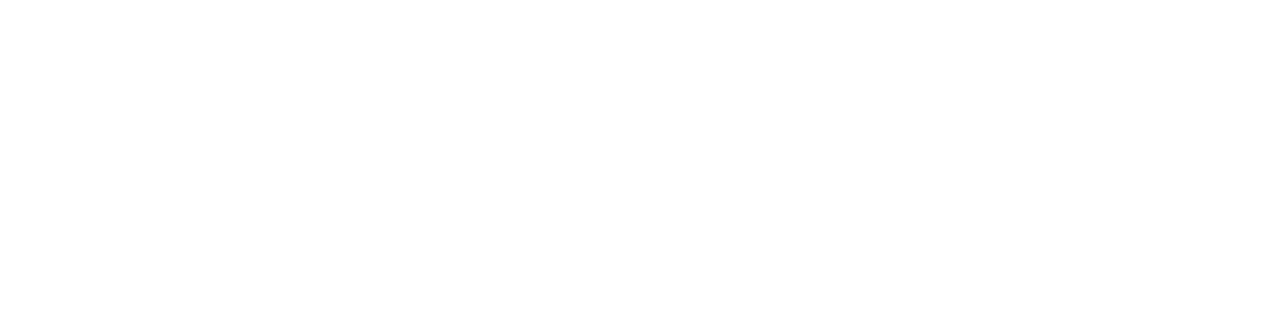
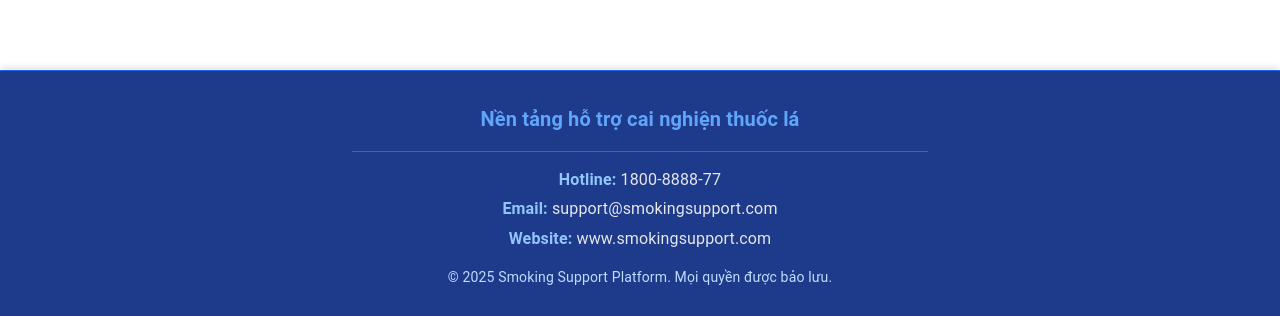
Before and after one commit to locphamxuan/SmokingSupportSystem, a React (Create React App) app in the folder client/: page /blog in a window 1280 px wide. Shown: the part 545-861 px from the top of the page. Before the commit the page ends 800 px from the top, so only its background shows below. Built offline with nearby package versions, Linux system fonts and the light colour scheme; no server answers.

Commit message:
thêm footer vào home,blog,rank,profile

```diff
--- a/client/src/pages/BlogPage.js
+++ b/client/src/pages/BlogPage.js
@@ -7,6 +7,7 @@
   CardContent,
   CardMedia,
   Grid,
+  Divider,
 } from "@mui/material";
 import axios from "axios";
 
@@ -27,6 +28,12 @@
   }, []);
 
   return (
+    <Box sx={{
+      display: 'flex',
+      flexDirection: 'column',
+      minHeight: '100vh'
+    }}>
+      <Box sx={{ flexGrow: 1 }}>
         <Container maxWidth="lg">
           <Box sx={{ my: 4 }}>
             <Typography variant="h3" component="h1" gutterBottom align="center">
@@ -63,6 +70,48 @@
             </Grid>
           </Box>
         </Container>
+      </Box>
+
+      {/* Full-width Footer with contact information */}
+      <Box
+        component="footer"
+        sx={{
+          py: 4,
+          backgroundColor: '#1e3a8a',
+          textAlign: 'center',
+          width: '100%',
+          left: 0,
+          right: 0,
+          borderTop: '1px solid #2563eb',
+          color: 'white',
+          boxShadow: '0 -4px 6px -1px rgba(0, 0, 0, 0.1)'
+        }}
+      >
+        <Container maxWidth="lg">
+          <Typography variant="h6" gutterBottom sx={{ fontWeight: 'bold', color: '#60a5fa' }}>
+            Nền tảng hỗ trợ cai nghiện thuốc lá
+          </Typography>
+
+          <Divider sx={{ my: 2, mx: 'auto', width: '50%', borderColor: 'rgba(255,255,255,0.2)' }} />
+
+          <Box sx={{ my: 2 }}>
+            <Typography variant="body1" gutterBottom sx={{ color: '#e5e7eb' }}>
+              <strong style={{ color: '#93c5fd' }}>Hotline:</strong> 1800-8888-77
+            </Typography>
+            <Typography variant="body1" gutterBottom sx={{ color: '#e5e7eb' }}>
+              <strong style={{ color: '#93c5fd' }}>Email:</strong> support@smokingsupport.com
+            </Typography>
+            <Typography variant="body1" gutterBottom sx={{ color: '#e5e7eb' }}>
+              <strong style={{ color: '#93c5fd' }}>Website:</strong> www.smokingsupport.com
+            </Typography>
+          </Box>
+
+          <Typography variant="body2" color="#bfdbfe" sx={{ mt: 2 }}>
+            © 2025 Smoking Support Platform. Mọi quyền được bảo lưu.
+          </Typography>
+        </Container>
+      </Box>
+    </Box>
   );
 };
 
--- a/client/src/pages/HomePage.js
+++ b/client/src/pages/HomePage.js
@@ -1,8 +1,9 @@
 import React from 'react';
-import { Container, Typography, Box, Paper } from '@mui/material';
+import { Container, Typography, Box, Paper, Divider, Grid } from '@mui/material';
 
 const HomePage = () => {
   return (
+    <>
       <Container maxWidth="lg">
         <Box sx={{ my: 4 }}>
           <Typography variant="h3" component="h1" gutterBottom align="center">
@@ -63,6 +64,48 @@
           </Paper>
         </Box>
       </Container>
+
+      {/* Full-width Footer with contact information */}
+      <Box
+        component="footer"
+        sx={{
+          mt: 6,
+          py: 4,
+          backgroundColor: '#1e3a8a',
+          textAlign: 'center',
+          width: '100%',
+          left: 0,
+          right: 0,
+          borderTop: '1px solid #2563eb',
+          color: 'white',
+          boxShadow: '0 -4px 6px -1px rgba(0, 0, 0, 0.1)'
+        }}
+      >
+        <Container maxWidth="lg">
+          <Typography variant="h6" gutterBottom sx={{ fontWeight: 'bold', color: '#60a5fa' }}>
+            Nền tảng hỗ trợ cai nghiện thuốc lá
+          </Typography>
+
+          <Divider sx={{ my: 2, mx: 'auto', width: '50%', borderColor: 'rgba(255,255,255,0.2)' }} />
+
+          <Box sx={{ my: 2 }}>
+            <Typography variant="body1" gutterBottom sx={{ color: '#e5e7eb' }}>
+              <strong style={{ color: '#93c5fd' }}>Hotline:</strong> 1800-8888-77
+            </Typography>
+            <Typography variant="body1" gutterBottom sx={{ color: '#e5e7eb' }}>
+              <strong style={{ color: '#93c5fd' }}>Email:</strong> support@smokingsupport.com
+            </Typography>
+            <Typography variant="body1" gutterBottom sx={{ color: '#e5e7eb' }}>
+              <strong style={{ color: '#93c5fd' }}>Website:</strong> www.smokingsupport.com
+            </Typography>
+          </Box>
+
+          <Typography variant="body2" color="#bfdbfe" sx={{ mt: 2 }}>
+            © 2025 Smoking Support Platform. Mọi quyền được bảo lưu.
+          </Typography>
+        </Container>
+      </Box>
+    </>
   );
 };
 
--- a/client/src/pages/LeaderboardPage.js
+++ b/client/src/pages/LeaderboardPage.js
@@ -1,5 +1,5 @@
 import React, { useState, useEffect } from 'react';
-import { Container, Typography, Box, Table, TableBody, TableCell, TableContainer, TableHead, TableRow, Paper } from '@mui/material';
+import { Container, Typography, Box, Table, TableBody, TableCell, TableContainer, TableHead, TableRow, Paper, Divider } from '@mui/material';
 import axios from 'axios';
 
 const LeaderboardPage = () => {
@@ -19,6 +19,12 @@
   }, []);
 
   return (
+    <Box sx={{
+      display: 'flex',
+      flexDirection: 'column',
+      minHeight: '100vh'
+    }}>
+      <Box sx={{ flexGrow: 1 }}>
         <Container maxWidth="lg">
           <Box sx={{ my: 4 }}>
             <Typography variant="h3" component="h1" gutterBottom align="center">
@@ -49,6 +55,48 @@
             </TableContainer>
           </Box>
         </Container>
+      </Box>
+
+      {/* Full-width Footer with contact information */}
+      <Box
+        component="footer"
+        sx={{
+          py: 4,
+          backgroundColor: '#1e3a8a',
+          textAlign: 'center',
+          width: '100%',
+          left: 0,
+          right: 0,
+          borderTop: '1px solid #2563eb',
+          color: 'white',
+          boxShadow: '0 -4px 6px -1px rgba(0, 0, 0, 0.1)'
+        }}
+      >
+        <Container maxWidth="lg">
+          <Typography variant="h6" gutterBottom sx={{ fontWeight: 'bold', color: '#60a5fa' }}>
+            Nền tảng hỗ trợ cai nghiện thuốc lá
+          </Typography>
+
+          <Divider sx={{ my: 2, mx: 'auto', width: '50%', borderColor: 'rgba(255,255,255,0.2)' }} />
+
+          <Box sx={{ my: 2 }}>
+            <Typography variant="body1" gutterBottom sx={{ color: '#e5e7eb' }}>
+              <strong style={{ color: '#93c5fd' }}>Hotline:</strong> 1800-8888-77
+            </Typography>
+            <Typography variant="body1" gutterBottom sx={{ color: '#e5e7eb' }}>
+              <strong style={{ color: '#93c5fd' }}>Email:</strong> support@smokingsupport.com
+            </Typography>
+            <Typography variant="body1" gutterBottom sx={{ color: '#e5e7eb' }}>
+              <strong style={{ color: '#93c5fd' }}>Website:</strong> www.smokingsupport.com
+            </Typography>
+          </Box>
+
+          <Typography variant="body2" color="#bfdbfe" sx={{ mt: 2 }}>
+            © 2025 Smoking Support Platform. Mọi quyền được bảo lưu.
+          </Typography>
+        </Container>
+      </Box>
+    </Box>
   );
 };
 
--- a/client/src/pages/ProfilePage.js
+++ b/client/src/pages/ProfilePage.js
@@ -22,7 +22,8 @@
   DialogActions,
   Alert,
   Snackbar,
-  IconButton
+  IconButton,
+  Divider
 } from '@mui/material';
 import ArrowBackIcon from '@mui/icons-material/ArrowBack';
 import { useNavigate } from 'react-router-dom';
@@ -155,6 +156,12 @@
   }
 
   return (
+    <Box sx={{
+      display: 'flex',
+      flexDirection: 'column',
+      minHeight: '100vh'
+    }}>
+      <Box sx={{ flexGrow: 1 }}>
         <Container maxWidth="lg">
           <Box sx={{ my: 4 }}>
             <Box sx={{ display: 'flex', alignItems: 'center', mb: 2 }}>
@@ -421,6 +428,48 @@
               </Paper>
             )}
           </Box>
+        </Container>
+      </Box>
+
+      {/* Full-width Footer with contact information */}
+      <Box
+        component="footer"
+        sx={{
+          py: 4,
+          backgroundColor: '#1e3a8a',
+          textAlign: 'center',
+          width: '100%',
+          left: 0,
+          right: 0,
+          borderTop: '1px solid #2563eb',
+          color: 'white',
+          boxShadow: '0 -4px 6px -1px rgba(0, 0, 0, 0.1)'
+        }}
+      >
+        <Container maxWidth="lg">
+          <Typography variant="h6" gutterBottom sx={{ fontWeight: 'bold', color: '#60a5fa' }}>
+            Nền tảng hỗ trợ cai nghiện thuốc lá
+          </Typography>
+
+          <Divider sx={{ my: 2, mx: 'auto', width: '50%', borderColor: 'rgba(255,255,255,0.2)' }} />
+
+          <Box sx={{ my: 2 }}>
+            <Typography variant="body1" gutterBottom sx={{ color: '#e5e7eb' }}>
+              <strong style={{ color: '#93c5fd' }}>Hotline:</strong> 1800-8888-77
+            </Typography>
+            <Typography variant="body1" gutterBottom sx={{ color: '#e5e7eb' }}>
+              <strong style={{ color: '#93c5fd' }}>Email:</strong> support@smokingsupport.com
+            </Typography>
+            <Typography variant="body1" gutterBottom sx={{ color: '#e5e7eb' }}>
+              <strong style={{ color: '#93c5fd' }}>Website:</strong> www.smokingsupport.com
+            </Typography>
+          </Box>
+
+          <Typography variant="body2" color="#bfdbfe" sx={{ mt: 2 }}>
+            © 2025 Smoking Support Platform. Mọi quyền được bảo lưu.
+          </Typography>
+        </Container>
+      </Box>
 
       <Dialog open={openDialog} onClose={() => setOpenDialog(false)}>
         <DialogTitle>Tạo kế hoạch cai thuốc mới</DialogTitle>
@@ -467,7 +516,7 @@
           </Button>
         </DialogActions>
       </Dialog>
-    </Container>
+    </Box>
   );
 };
 
```
Lines whose indentation alone changed are shown as unchanged.
